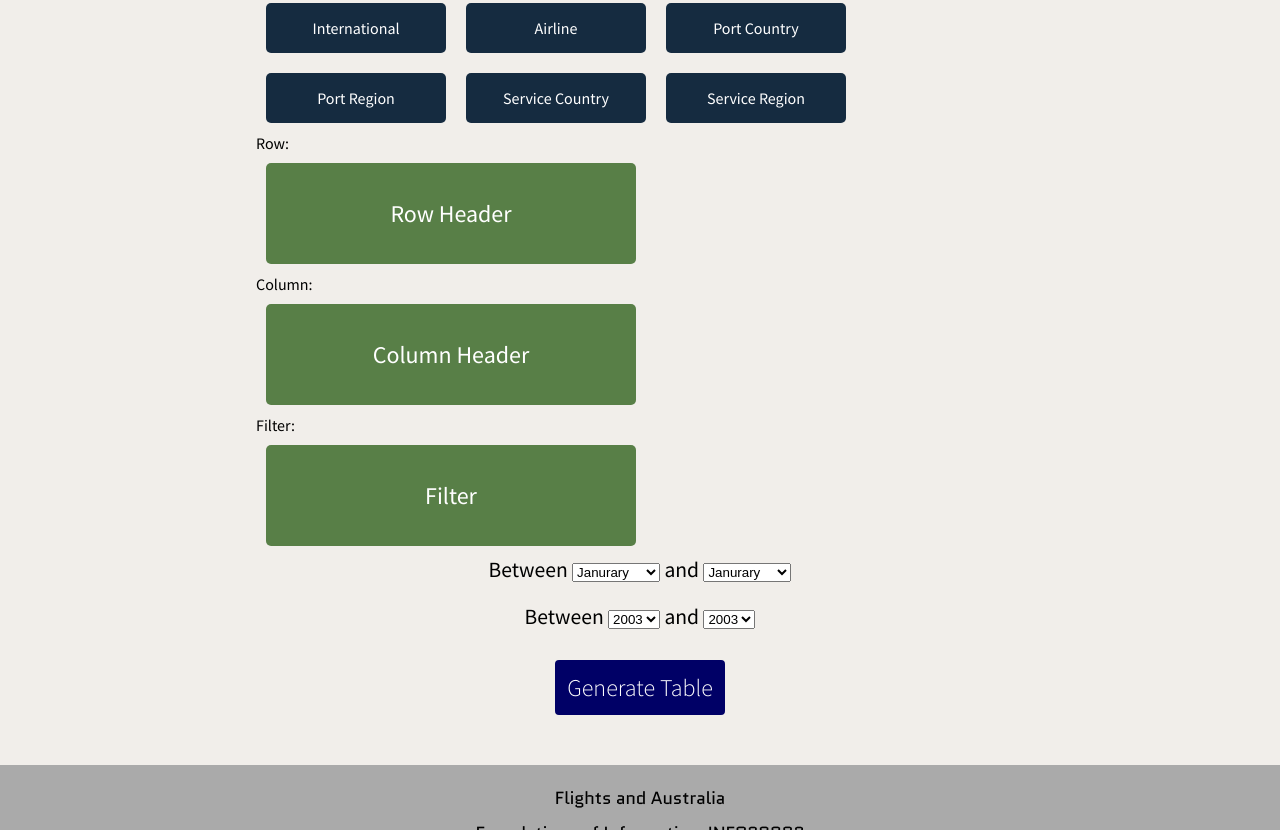
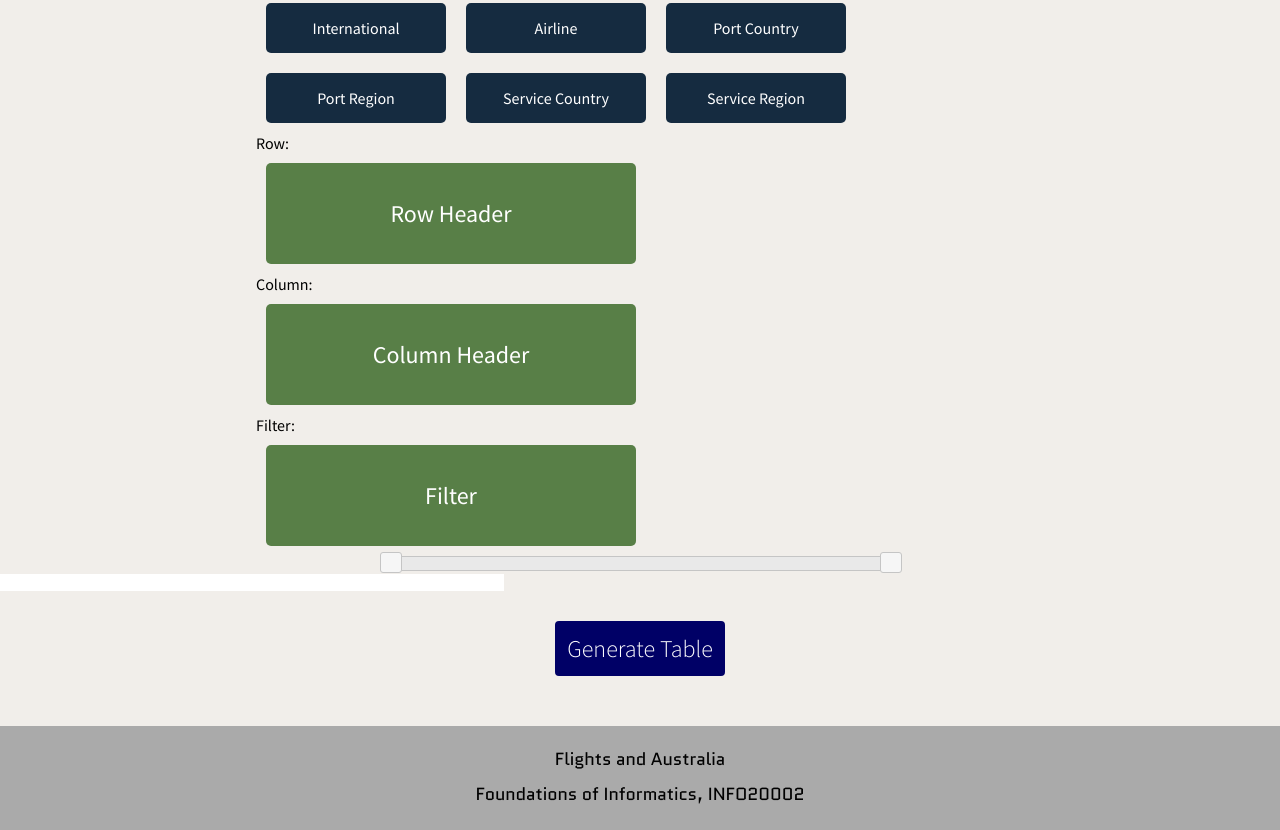
Before and after one commit to jack9966qk/INFO20002-Project, a plain HTML site: page Webpages/pivot.html in a window 1280 px wide. Shown: the part 339-1169 px from the top of the page. Drawn offline with nearby package versions, Linux system fonts and the light colour scheme.

Commit message:
Date range slider prototype

```diff
--- a/Webpages/pivot.css
+++ b/Webpages/pivot.css
@@ -68,6 +68,12 @@ div {
 	background-color: #949FFF;
 }
 
+
+#dateSlider, #dateDisplay {
+	width: 500px;
+	margin: auto;
+}
+
 button {
 	margin-top: 30px;
 }
--- a/Webpages/pivot.html
+++ b/Webpages/pivot.html
@@ -6,6 +6,9 @@
     <meta charset="UTF-8">
     <link rel="stylesheet" href="common.css">
     <link rel="stylesheet" href="pivot.css">
+
+
+	<link rel="stylesheet" href="http://ajax.googleapis.com/ajax/libs/jqueryui/1.8/themes/base/jquery-ui.css">
 
     <!--Scripts for jQuery and Highcharts-->
     <script src="http://ajax.googleapis.com/ajax/libs/jquery/1.8.2/jquery.min.js"></script>
@@ -20,6 +23,7 @@
 
     <!--Scripts for generating the interactive chart-->
     <script src="pivot.js"></script>
+
 </head>
 
 <body>
@@ -54,79 +58,10 @@
 </div>
 
 
-
-
-
-
-<div class="filterOption" id="monthFilter">
-	Between
-	<select>
-  		<option value="Jan">Janurary</option>
-  		<option value="Feb">February</option>
-  		<option value="Mar">March</option>
-  		<option value="Apr">April</option>
-  		<option value="May">May</option>
-  		<option value="Jun">June</option>
-  		<option value="Jul">July</option>
-  		<option value="Aug">August</option>
-  		<option value="Sep">September</option>
-  		<option value="Oct">October</option>
-  		<option value="Nov">November</option>
-  		<option value="Dec">December</option>
-	</select>
-	and
-	<select>
-  		<option value="Jan">Janurary</option>
-  		<option value="Feb">February</option>
-  		<option value="Mar">March</option>
-  		<option value="Apr">April</option>
-  		<option value="May">May</option>
-  		<option value="Jun">June</option>
-  		<option value="Jul">July</option>
-  		<option value="Aug">August</option>
-  		<option value="Sep">September</option>
-  		<option value="Oct">October</option>
-  		<option value="Nov">November</option>
-  		<option value="Dec">December</option>
-	</select>
-
-</div>
-
-
-<div class="filterOption" id="yearFilter">
-	Between
-	<select>
-  		<option value="2003">2003</option>
-		<option value="2004">2004</option>
-		<option value="2005">2005</option>
-		<option value="2006">2006</option>
-		<option value="2007">2007</option>
-		<option value="2008">2008</option>
-		<option value="2009">2009</option>
-		<option value="2010">2010</option>
-		<option value="2011">2011</option>
-		<option value="2012">2012</option>
-		<option value="2013">2013</option>
-		<option value="2014">2014</option>
-		<option value="2015">2015</option>
-	</select>
-	and
-	<select>
-  		<option value="2003">2003</option>
-		<option value="2004">2004</option>
-		<option value="2005">2005</option>
-		<option value="2006">2006</option>
-		<option value="2007">2007</option>
-		<option value="2008">2008</option>
-		<option value="2009">2009</option>
-		<option value="2010">2010</option>
-		<option value="2011">2011</option>
-		<option value="2012">2012</option>
-		<option value="2013">2013</option>
-		<option value="2014">2014</option>
-		<option value="2015">2015</option>
-	</select>
-
+<!-- For Date Range Selection -->
+<div class="dateRangeSelector">
+<div id="dateSlider"></div>
+<input type="text" id="dateDisplay" readonly style="border:0; color:#f6931f; font-weight:bold;">
 </div>
 
 <div class="button">
--- a/Webpages/pivot.js
+++ b/Webpages/pivot.js
@@ -8,11 +8,13 @@ var monthDict = {0: "Jan", 1: "Feb", 2: "Mar", 3: "Apr",
 var startYear = 2003, avaliableHeaders;
 
 function monthToDate(startYear, monthNum) {
-    //Given a start year and the number of months passed, return ["Year", "Month"]
+    // Given a start year and the number of months passed, return ["Year", "Month"]
     years = startYear + Math.floor(monthNum / 12);
     months = monthNum % 12;
     return [years.toString(), monthDict[months]];
 }
+
+
 
 $(function () {
 
@@ -86,7 +88,7 @@ $(function () {
         hoverclass: "hovered",
         drop: function( event, ui ) {
             $(this).addClass("dropped");
-            filter = ui.draggable.attr("id");
+            // TODO
         },
         out: function( event, ui ) {
             $(this).removeClass("dropped");
@@ -108,10 +110,11 @@ $(function () {
     });
 
 
+
     $("button").click(function(){
         $("#generate").text("Loading...");
         query = "pivot.py?row=" + row + "&col=" + col;
-        $.get(query, function(data, status){
+        $.get(query, function(data, status) {
             $("#generate").text("Generate Another Table");
 
             var options = data;
```
Also changed, not shown: Webpages/hypothesis.html (+1 -1 lines), Webpages/pivot-deprecated.js (added, +16 -0 lines), 2 other files.
